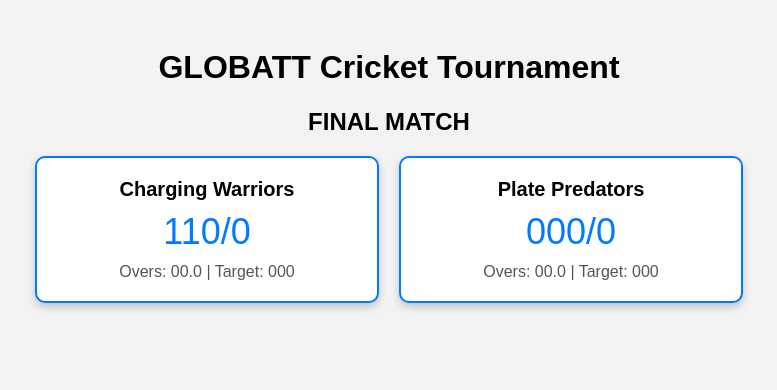
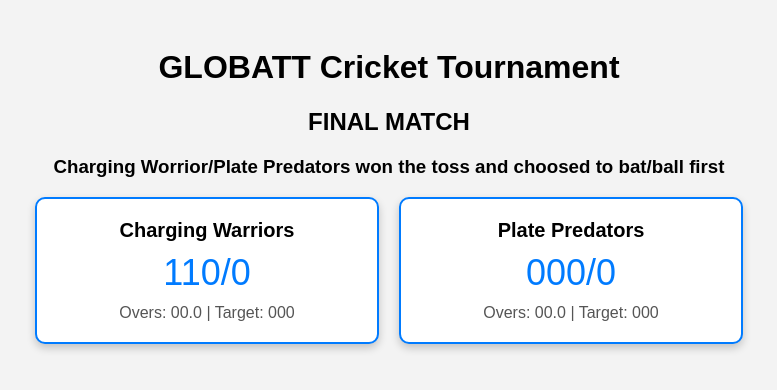
Before and after one commit to ShakilMahmud1602007/scoreboard, a plain HTML site: page index.html in a window 1280 px wide. Shown: the whole page, without its empty margins (251-1028 px from the left). Drawn offline with Linux system fonts and the light colour scheme.

Commit message:
over cfc

```diff
--- a/index.html
+++ b/index.html
@@ -44,6 +44,7 @@
 <body>
     <h1>GLOBATT Cricket Tournament</h1>
 	<h2> FINAL MATCH </h2>
+ <h3> Charging Worrior/Plate Predators won the toss and choosed to bat/ball first </h3>
     <div class="scoreboard-container">
         <!-- Team A Scoreboard -->
         <div class="scoreboard">
```
